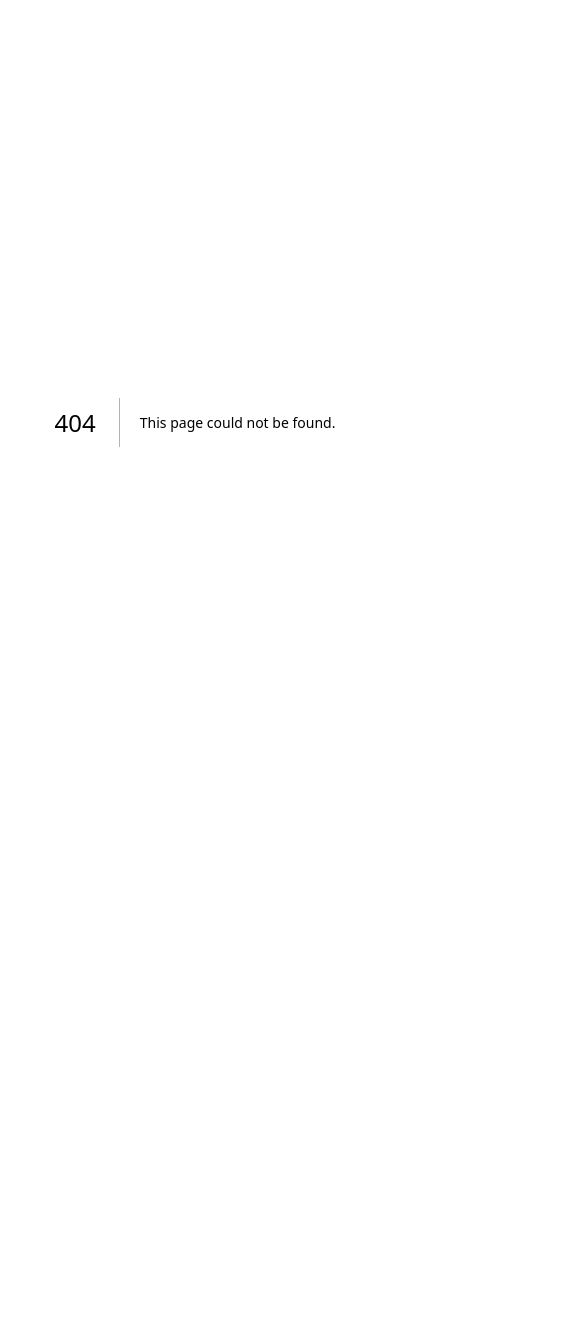
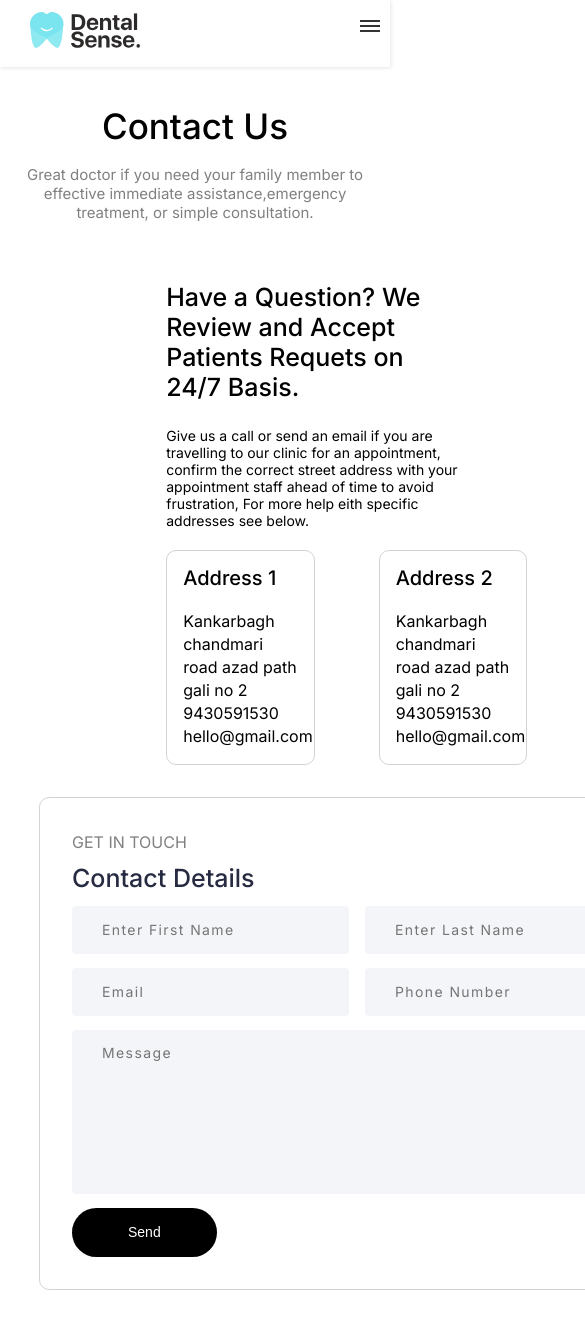
Before and after one commit to raiabhinav108/DentalSense, a Next.js app in the folder my-app/: page /contact in a window 390 px wide. Before the commit this address had no page. Shown: the top 1328 px of the page, 585 px wide, since content can reach past the window. Before the commit the page ends 844 px from the top, so only its background shows below. Built offline with nearby package versions, Linux system fonts and the light colour scheme.

Commit message:
contact page made without responsiveness

```diff
--- /dev/null
+++ b/my-app/src/app/contact/contact.module.css
@@ -0,0 +1,164 @@
+.ContactHeadmr{
+    padding-top: 3em;
+    font-size: 35px;
+    font-weight: 500;
+
+}
+.contactParent{
+    display: flex;
+    flex-direction: column;
+    align-items: center;
+    margin: 0 auto;
+    width: 80%;
+    margin-bottom: 5em;
+
+}
+.ContactHeadmr{
+    margin-bottom: 0.5em;
+}
+.ContactSubHead{
+    text-align: center;
+    width: 60%;
+    font-size: 15px;
+    color: gray;
+    min-width: 360px;
+    text-align: center;
+    padding-bottom: 4em;
+}
+.contcardgrp{
+    display: flex;
+    gap: 2em;
+    margin: 0 auto;
+    justify-content: center;
+    align-items: center;
+}
+.rightcontactform{
+    border: 1px solid #D3D3D3;
+    padding: 2em;
+    border-radius: 10px
+}
+.leftsidewritten{
+    width: 60%;
+}
+.headWritten{
+    font-size: 25px;
+    font-weight: 500;
+    width: 75%;
+    margin-bottom: 1em;
+}
+.subheadWritten{
+    font-size: 14px;
+    width: 80%;
+    margin-bottom: 1.5em;
+}
+.contadressset{
+    display: flex;
+    gap: 4em;
+}
+.conaddset1{
+    width: 30%;
+    line-height: 23px;
+    border: 1px solid #D3D3D3;
+    padding: 1em;
+    border-radius: 10px ;
+
+}
+.conaddset2{
+    width: 30%;
+    line-height: 23px;
+    border: 1px solid #D3D3D3;
+    padding: 1em;
+    border-radius: 10px ;
+}
+.set1head{
+    font-size: 20px;
+    font-weight: 500;
+    margin-bottom: 1em;
+}
+.set2head{
+    font-size: 20px;
+    font-weight: 500;
+    margin-bottom: 1em;
+}
+.formsmallhead{
+    font-weight: normal;
+    font-style: normal;
+    color: gray;
+    overflow-x: hidden;
+    font-size: 1rem;
+    line-height: 1.6;
+    margin-bottom: 0.5em;
+}
+.formbighead{
+    font-weight: 500;
+    font-size: 25px;
+    line-height: 1.2;
+    position: relative;
+    color: #272b41;
+    margin-bottom: 0.5em;
+}
+.contform input{
+
+    position: relative;
+    display: block;
+    height: 20px;
+    width: 80%;
+    font-size: 16px;
+    color: var(--thm-b-text);
+    font-weight: 400;
+    padding: 14px 30px;
+    letter-spacing: 0.1em;
+    background-color: #f4f5f8;
+    border: 1px solid var(--thm-border);
+    border-radius: 4px;
+    transition: all 300ms ease;
+    font-family: var(--thm-b-font);
+    font-size: 14px;
+    font-weight: 400;
+    margin-bottom: 1em;
+
+}
+.contform textarea{
+    position: relative;
+    display: block;
+    font-size: 16px;
+    color: var(--thm-b-text);
+    font-weight: 400;
+    padding: 14px 30px;
+    letter-spacing: 0.1em;
+    background-color: #f4f5f8;
+    border: 1px solid var(--thm-border);
+    border-radius: 4px;
+    transition: all 300ms ease;
+    font-family: var(--thm-b-font);
+    font-size: 14px;
+    font-weight: 400;
+    margin-bottom: 1em;
+}
+.contsubmitbut{
+    border:0px;
+    border-radius: 30px;
+    font-size: 14px;
+    font-weight: 400;
+    font-style: normal;
+    line-height: 21px;
+    text-decoration: none;
+    text-transform: none;
+    letter-spacing: 0;
+    color: white;
+    padding: 1em;
+    padding-left: 4.0em;
+    padding-right: 4em;
+    background-color: black;
+    cursor: pointer;
+
+}
+.set1form{
+    display: flex;
+    gap: 1em;
+}
+@media screen and (max-width: 767px) {
+    .contcardgrp{
+        flex-direction: column;
+    }
+}
--- /dev/null
+++ b/my-app/src/app/contact/page.js
@@ -0,0 +1,52 @@
+import Footer from "../../components/Footer/Footer"
+import NewNav from "../../components/Navbar/NewNav"
+import styles from "./contact.module.css"
+const Contact = () =>{
+    return(
+        <div>
+            <NewNav/>
+            <div className={styles.contactParent}>
+                <div className={styles.ContactHeadmr}>Contact Us</div>
+                <div className={styles.ContactSubHead}>Great doctor if you need your family member to effective immediate assistance,emergency treatment, or simple consultation.</div>
+                <div className={styles.contcardgrp}>
+                    <div className={styles.leftsidewritten}>
+                        <div className={styles.headWritten}>Have a Question? We Review and Accept Patients Requets on 24/7 Basis.</div>
+                        <div className={styles.subheadWritten}>Give us a call or send an email if you are travelling to our clinic for an appointment, confirm the correct street address with your appointment staff ahead of time to avoid frustration, For more help eith specific addresses see below.</div>
+                        <div className={styles.contadressset}>
+                            <div className={styles.conaddset1}>
+                                <div className={styles.set1head}>Address 1</div>
+                                <div>Kankarbagh chandmari road azad path gali no 2</div>
+                                <div>9430591530</div>
+                                <div>hello@gmail.com</div>
+                            </div>
+                            <div className={styles.conaddset2}>
+                                <div className={styles.set2head}>Address 2</div>
+                                <div>Kankarbagh chandmari road azad path gali no 2</div>
+                                <div>9430591530</div>
+                                <div>hello@gmail.com</div>
+                            </div>
+                        </div>
+                    </div>
+                    <div className={styles.rightcontactform}>
+                        <div className={styles.formsmallhead}>GET IN TOUCH</div>
+                        <div className={styles.formbighead}>Contact Details</div>
+                        <form className={styles.contform}>
+                            <div className={styles.set1form}>
+                                <input placeholder="Enter First Name"></input>
+                                <input placeholder="Enter Last Name"></input>
+                            </div>
+                            <div className={styles.set1form}>
+                                <input placeholder="Email" type="email"></input>
+                                <input placeholder="Phone Number" type="text"></input>
+                            </div>
+                            <textarea cols="55" rows="8" placeholder="Message"></textarea>
+                            <button className={styles.contsubmitbut}>Send</button>
+                        </form>
+                    </div>
+                </div>
+            </div>
+            <Footer/>
+        </div>
+    )
+}
+export default Contact
--- a/my-app/src/components/FirstModule/FirstModule.jsx
+++ b/my-app/src/components/FirstModule/FirstModule.jsx
@@ -5,7 +5,7 @@ const FirstModule = () =>{
             <div className={styles.firstparent}>
                 <div className={styles.heroheaderparent}><h1  className={styles.heroheader}>The <img className={styles.lol} src="https://tooth-fairy.ancorathemes.com/wp-content/uploads/elementor/thumbs/blog-image12-copyright-q1kyopwkl3fqyaxccb5nmmnt3mqx49w1njh27b2cw2.jpg"></img> <p className={styles.leading}>leading</p> Dentistry</h1></div>
                 <div className={styles.herbuttonset}>
-                    <div className={styles.herobut1}>About Us</div>
+
                     <div className={styles.herobut2}>Get an Appointment</div>
                 </div>
             </div>
--- a/my-app/src/components/FirstModule/firstmodule.module.css
+++ b/my-app/src/components/FirstModule/firstmodule.module.css
@@ -61,7 +61,7 @@
     padding: 1.5em;
     padding-left: 2.0em;
     padding-right: 2em;
-    background-color: black;
+    background-color: #135de8;
 }
 .lol{
     position: relative;
@@ -117,6 +117,6 @@
     padding: 1.5em;
     padding-left: 2.0em;
     padding-right: 2em;
-    background-color: black;
+
 }
 }
--- a/my-app/src/components/Navbar/NewNav.jsx
+++ b/my-app/src/components/Navbar/NewNav.jsx
@@ -8,7 +8,7 @@ const NewNav = () => {
     <header class="header">
     <div className="nav_main">
     <div className="navhead">
-    <a href="" class="logo"><img src='images/Header-Logo.svg'></img></a>
+    <a href="/" class="logo"><img src='images/Header-Logo.svg'></img></a>
     </div>
     <div className="nav_subhead">
     <input class="menu-btn" type="checkbox" id="menu-btn" />
--- a/my-app/src/components/Navbar/newnav.css
+++ b/my-app/src/components/Navbar/newnav.css
@@ -20,9 +20,9 @@
   }
   .menu li a {
     color: #2B2B2D;
-    font-size: 15px;
+    font-size: 16px;
     line-height: 1.5em;
-    font-weight: 400;
+    font-weight: 500;
   }
 
   .header ul {
@@ -53,7 +53,7 @@
     display: block;
     float: left;
     font-size: 1.5em;
-    padding: 10px 30px;
+    padding: 10px 120px;
     text-decoration: none;
     color:black;
     margin-top: 0.4%;
@@ -176,7 +176,7 @@
         padding-bottom: 0;
     }
     .header .logo {
-
+      padding: 10px 30px;
         float: left;
     }
 
```
